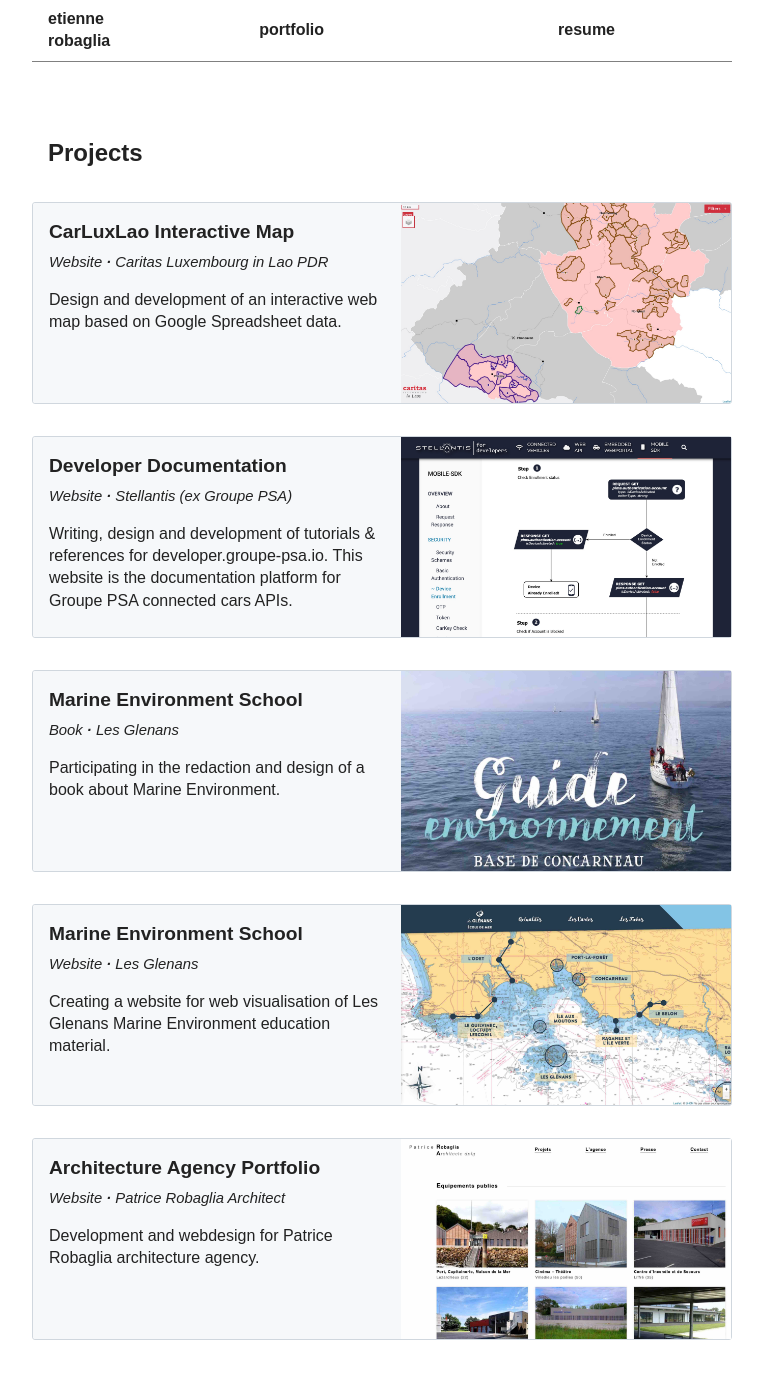
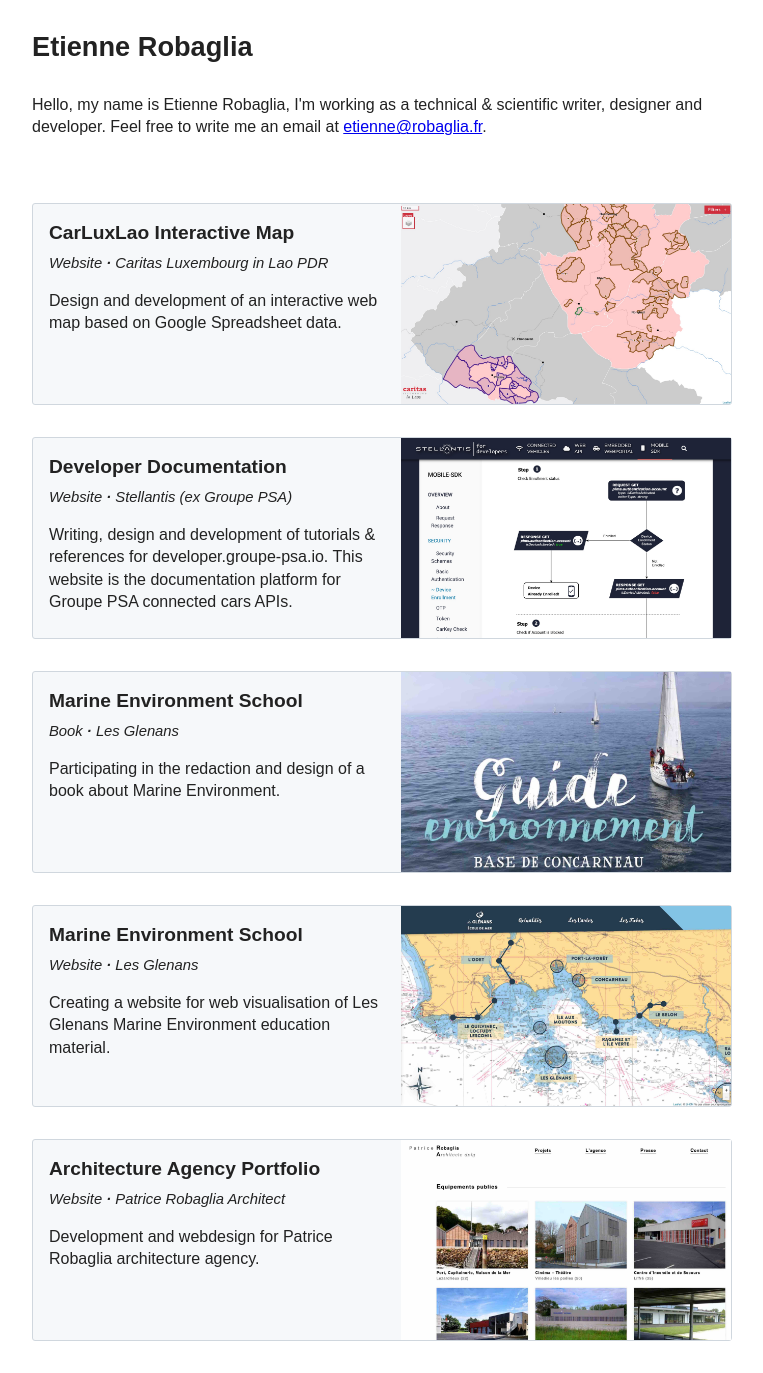
Before and after one commit to etiennerobaglia/EtienneRobagliaPortfolio, a Jekyll site: the page built from projects.html, in a window 1280 px wide and 1373 px high. Shown: the whole window, without its empty margins (258-1021 px from the left). Built offline with Jekyll 4.4.1, drawn with Linux system fonts in a browser that asks for light colours.

Commit message:
update website layout

```diff
--- a/404.html
+++ b/404.html
@@ -5,7 +5,7 @@
 
 <style type="text/css" media="screen">
   .container {
-    margin: 10px auto;
+    margin: 10rem auto;
     max-width: 600px;
     text-align: center;
   }
--- a/_includes/navbar.html
+++ b/_includes/navbar.html
@@ -4,20 +4,20 @@
       class="navbar-title"
       href="/"
     >
-      etienne<br>robaglia
+      Etienne<br>Robaglia
     </a>
     <div class="navbar-links">
       <a
         href="/"
         class="navbar-link"
       >
-        portfolio
+        Portfolio
       </a>
       <a
         href="/resume/"
         class="navbar-link"
       >
-        resume
+        Resume
       </a>
     </div>
   </nav>
--- a/_layouts/default.html
+++ b/_layouts/default.html
@@ -24,7 +24,16 @@
 
 <body>
 
-  {% include navbar.html %}
+  <header class="navbar">
+    <a
+      class="navbar-title"
+      href="/"
+    >
+      Etienne
+      Robaglia
+    </a>
+  </header>
+
   {{content}}
 
   <script src="/assets/js/modernizr-3.11.2.min.js"></script>
--- a/assets/css/main.scss
+++ b/assets/css/main.scss
@@ -7,24 +7,34 @@
 $mild-grey-blue: #f6f8fa;
 $light-grey-blue: rgb(251, 252, 253);;
 $text-align-padding: 1rem;
+$text-color: #222;
 
 * {
   // font-family: 'Franklin Gothic Medium', 'Arial Narrow', Arial, sans-serif;
   font-family: Arial, Helvetica, sans-serif;
 }
 
-a {
-  text-decoration: none;
-  color: currentColor;
+// a {
+//   text-decoration: none;
+//   color: currentColor;
+// }
+
+body {
+  margin: 0 5%;
 }
 
 main {
   max-width: $max-width;
-  margin: 8.5rem auto 0;
+  margin: 1rem auto 2rem;
 }
 
 .dot-separator {
   font-weight: 600;
+}
+
+.website-description {
+  max-width: $max-width;
+  margin: 0 auto 4rem;
 }
 
 // -------------------------
@@ -59,36 +69,60 @@
   position: fixed;
   top: 0;
   width: 100%;
+  background: rgb(29, 29, 29);
+  border-bottom: 1px solid dimgray;
+  color: white;
 }
 
+// .navbar {
+//   // border: 1px solid $dark-grey-blue;
+//   // background: $light-grey-blue;
+//   border-bottom-left-radius: 3px;
+//   border-bottom-right-radius: 3px;
+//   padding: .55rem 0;
+//   border-top: none;
+//   max-width: $max-width;
+//   margin: 0 auto;
+//   display: flex;
+//   justify-content: space-between;
+//   align-items: center;
+//   font-weight: 600;
+// }
+
 .navbar {
-  padding: .5rem 0 .5rem;
-  border-bottom: 1px solid grey;
+  padding: 1.75rem 0;
   max-width: $max-width;
   margin: 0 auto;
-  background-color: white;
-  display: flex;
-  justify-content: space-between;
-  align-items: center;
+  font-weight: 600;
+  font-size: 1.7rem;
 }
 
 .navbar-title {
-  margin-left: $text-align-padding;
-  margin-right: 2rem;
-  font-weight: 600;
+  // margin-left: $text-align-padding;
+  // margin-right: 15%;
+  text-decoration: none;
+  color: $text-color;
+  &:hover{
+    text-decoration: none;
+    color: grey;
+  }
 }
 
 .navbar-links {
+  font-weight: 500;
   width: 100%;
+  font-size: 95%;
   display: flex;
   justify-content: space-around;
   align-items: center;
-  font-weight: bold;
-
 }
 
 .navbar-link {
   display: block;
+  &:hover{
+    text-decoration: none;
+    color: grey;
+  }
 }
 
 // -------------------------
@@ -101,11 +135,20 @@
 
 .projects {
 
+  margin-top: 2rem;
+
   .projects-title {
     padding-left: $text-align-padding;
   }
 
+  .project-title {
+    margin: 0;
+    font-size: 1.2rem;
+  }
+
   .project {
+    text-decoration: none;
+    color: $text-color;
     border-radius: 3px;
     max-height: 200px;
     margin: 2rem 0;
@@ -113,29 +156,21 @@
     height: 300px;
     border: 1px solid $dark-grey-blue;
     display: flex;
+    background-color: $mild-grey-blue;
+
 
     &:hover {
       border: 1px solid rgba(71, 71, 71, 0.829);
       .project-content {
         background-color: $light-grey-blue;
       }
-      .project-image {
-      }
     }
   }
 
-
   .project-content {
-    width: 60%;
     padding: $text-align-padding;
-    background-color: $mild-grey-blue;
     border-top-left-radius: inherit;
     border-bottom-left-radius: inherit;
-  }
-
-  .project-title {
-    margin: 0;
-    font-size: 1.2rem;
   }
 
   .project-subtitle {
@@ -156,6 +191,39 @@
 
 }
 
+
+@media screen and (max-width: 700px) {
+  .projects {
+
+    .project-description {
+      display: none
+    }
+    .project {
+      max-width: 70%;
+      margin-right: auto;
+      margin-left: auto;
+      display: block;
+      height: auto;
+      max-height: none;
+    }
+
+      .project-title {
+        overflow-wrap: break-word;
+      }
+      .project-image {
+        max-width: 100%;
+      }
+    }
+  }
+
+@media screen and (max-width: 620px) {
+  .projects {
+
+    .project {
+      max-width: 80%;
+    }
+  }
+}
 // -------------------------
 // ------ END PROJECTS -----
 // -------------------------
@@ -174,17 +242,27 @@
   }
 
   .project-title {
-    margin: 0;
+    margin: 0 .3rem 0 0;
+    font-size: 1.65rem;
+    font-weight: normal;
   }
 
   .project-subtitle {
-    font-style: italic;
+    display: flex;
+    flex-direction: column;
+    align-items: flex-end;
+    font-size: .9rem;
+
+    .project-categories {
+      font-style: italic;
+    }
+
+    .project-links a{
+      color: $text-color;
+
+    }
   }
 
-  // .project-description, .project-main-image, .boxed {
-  //   width: 90%;
-  //   margin: 0 auto
-  // }
   .project-main-image {
     width: 90%;
     margin: 0 auto
@@ -193,11 +271,28 @@
   .project-main-image {
     margin: 2rem auto 3rem;
     display: flex;
-    box-shadow: 0px 0px 8px 1px rgba(0,0,0,0.2)
+    box-shadow: 0px 0px 5px 1px rgba(0, 0, 0, 0.167)
+  }
+
+  .achievments {
+    .achievment-image-container {
+    }
+    .achievment-image {
+      max-width: calc( 100% - 4rem );
+      margin: 2rem;
+    }
   }
 
 }
 
+@media screen and (max-width: 570px) {
+  .project-page .achievments .achievment-image {
+      margin: .75rem auto 1.5rem;
+      max-width: 95%;
+    }
+}
+
+
 // -------------------------
 // ------ END PROJECT ------
 // -------------------------
--- a/portfolio.html
+++ b/projects.html
@@ -4,10 +4,13 @@
 title: default
 ---
 
+<div class="website-description">Hello, my name is Etienne Robaglia, I'm working as a technical & scientific writer, designer and developer. Feel free to write me an email at <a href="mailto:etienne@robaglia.fr">etienne@robaglia.fr</a>.</div>
+
+
 <main class="projects">
-  <h2 class="projects-title">
+  <!-- <h2 class="projects-title">
     Projects
-  </h2>
+  </h2> -->
   {% for project in site.projects %}
     <a
       class="project"
```
Also changed, not shown: _layouts/project.html (+47 -16 lines).
